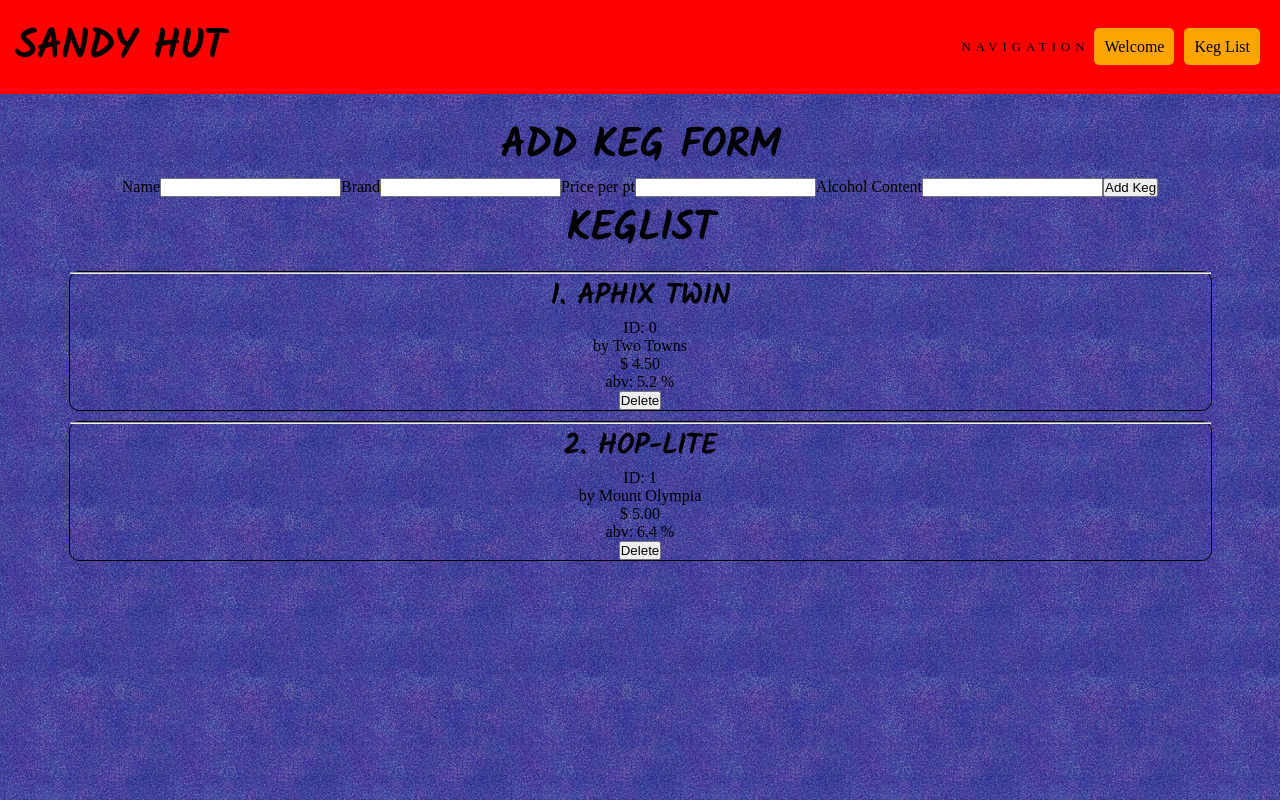
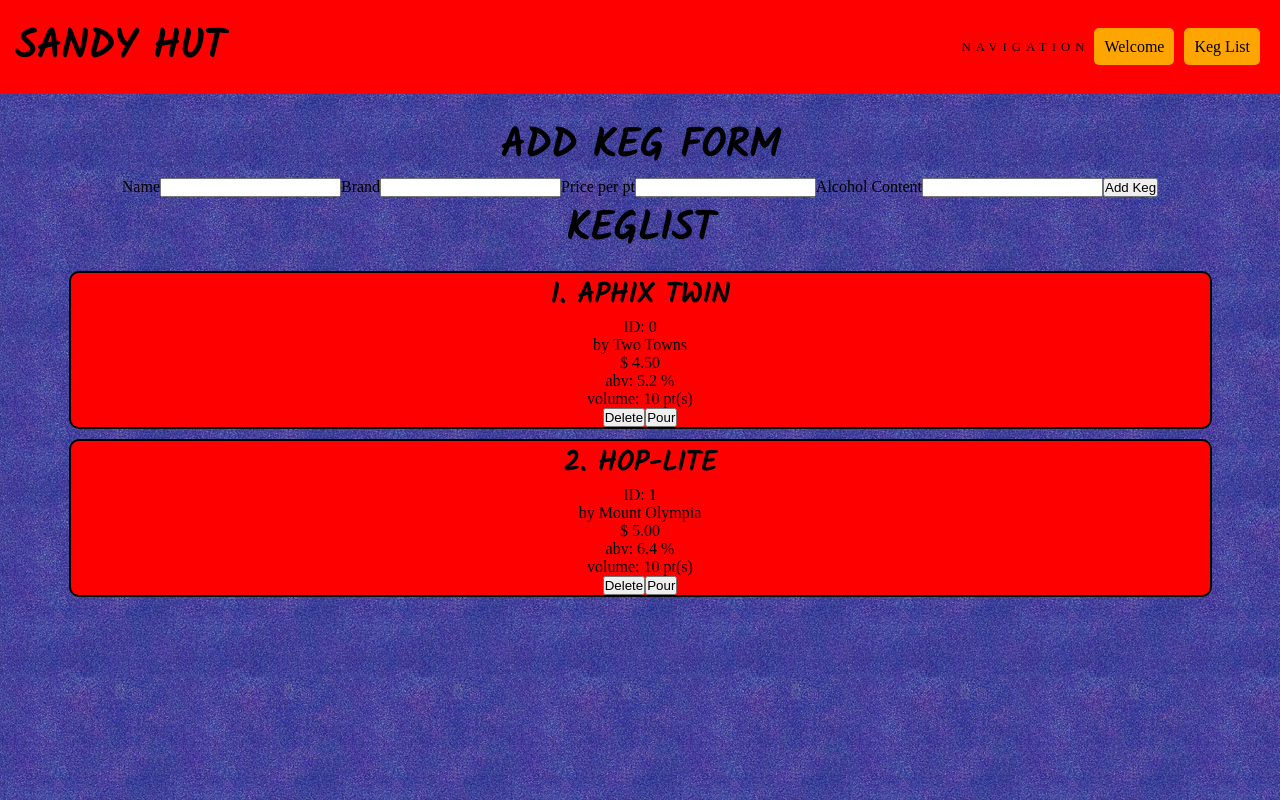
Before and after one commit to ckjpdx/react-tap-app, a React app: page /#/keglist in a window 1280 px wide. Built offline with nearby package versions, Linux system fonts and the light colour scheme.

Commit message:
add pour func

```diff
--- a/src/components/AddKegForm.jsx
+++ b/src/components/AddKegForm.jsx
@@ -9,7 +9,8 @@ function AddKegForm(props){
   let _alcoholContent = null;
 
   function handleInputs(){
-    props.onAddKegSubmit(v4(), {name: _name.value, brand: _brand.value, price: _price.value, alcoholContent: _alcoholContent.value});
+    props.onAddKegSubmit(v4(), {name: _name.value, brand: _brand.value, price: _price.value, alcoholContent: _alcoholContent.value, volume: 10});
+    _name.value = _price.value = _alcoholContent.value = _brand.value = '';
   }
 
   return (
--- a/src/components/App.jsx
+++ b/src/components/App.jsx
@@ -8,7 +8,7 @@ import nighttile from './../assets/images/nighttile.jpg';
 
 function App(){
   return (
-    <div style={{background: `url(${nighttile})`, 'height': '100%'}}>
+    <div style={{background: `url(${nighttile})`, 'minHeight': '100%'}}>
       <style jsx global>{`
         * {
           text-align: center;
@@ -19,6 +19,7 @@ function App(){
         }
         html, body, #react-app-root {
           height: 100%;
+          overflow: show;
         }
         img {
           width: 100%
--- a/src/components/KegList.jsx
+++ b/src/components/KegList.jsx
@@ -11,18 +11,21 @@ class KegList extends React.Component {
           name: 'Aphix Twin',
           brand: 'Two Towns',
           price: '4.50',
-          alcoholContent: '5.2'
+          alcoholContent: '5.2',
+          volume: 10
         },
         1: {
           name: 'Hop-lite',
           brand: 'Mount Olympia',
           price: '5.00',
-          alcoholContent: '6.4'
+          alcoholContent: '6.4',
+          volume: 10
         }
       }
     };
     this.handleAddKegSubmit = this.handleAddKegSubmit.bind(this);
     this.handleKegDelete = this.handleKegDelete.bind(this);
+    this.handlePour = this.handlePour.bind(this);
   }
 
   handleAddKegSubmit(uuid, kegToAdd) {
@@ -38,6 +41,18 @@ class KegList extends React.Component {
     this.setState({masterKegList: newMasterKegList});
   }
 
+  handlePour(kegId) {
+    let newMasterKegList = Object.assign({}, this.state.masterKegList);
+    const kegPoured = newMasterKegList[kegId];
+    if (kegPoured.volume > 0) {
+      kegPoured.volume--;
+    }
+    if (kegPoured.volume <= 0){
+      kegPoured.name = 'EMPTY';
+    }
+    this.setState({masterKegList: newMasterKegList});
+  }
+
   render(){
     return (
       <div>
@@ -50,7 +65,8 @@ class KegList extends React.Component {
             i={index}
             id={kegId}
             key={kegId}
-            onKegDelete={this.handleKegDelete} />;
+            onKegDelete={this.handleKegDelete}
+            onPour={this.handlePour} />;
         })}
       </div>
     );
--- a/src/components/ListedKeg.jsx
+++ b/src/components/ListedKeg.jsx
@@ -5,23 +5,29 @@ function ListedKeg(props){
   function handleKegDelete(){
     props.onKegDelete(props.id);
   }
+  function handlePour(){
+    props.onPour(props.id);
+  }
+
   return (
     <div id='keg-card'>
       <style jsx>{`
         #keg-card {
           width: 90%;
-          border: 1px solid black;
+          border: 2px solid black;
           border-radius: 10px;
           margin: 10px auto;
+          background: red;
         }
       `}</style>
-      <hr/>
       <h3>{props.i + 1}. {props.keg.name}</h3>
       <p>ID: {props.id}</p>
       <p>by {props.keg.brand}</p>
       <p>$ {props.keg.price}</p>
       <p>abv: {props.keg.alcoholContent} %</p>
+      <p>volume: {props.keg.volume} pt(s)</p>
       <button onClick={handleKegDelete}>Delete</button>
+      <button onClick={handlePour}>Pour</button>
     </div>
   );
 }
@@ -30,7 +36,8 @@ ListedKeg.propTypes = {
   keg: PropTypes.object.isRequired,
   i: PropTypes.number.isRequired,
   id: PropTypes.string.isRequired,
-  onKegDelete: PropTypes.func.isRequired
+  onKegDelete: PropTypes.func.isRequired,
+  onPour: PropTypes.func.isRequired
 };
 
 export default ListedKeg;
```
